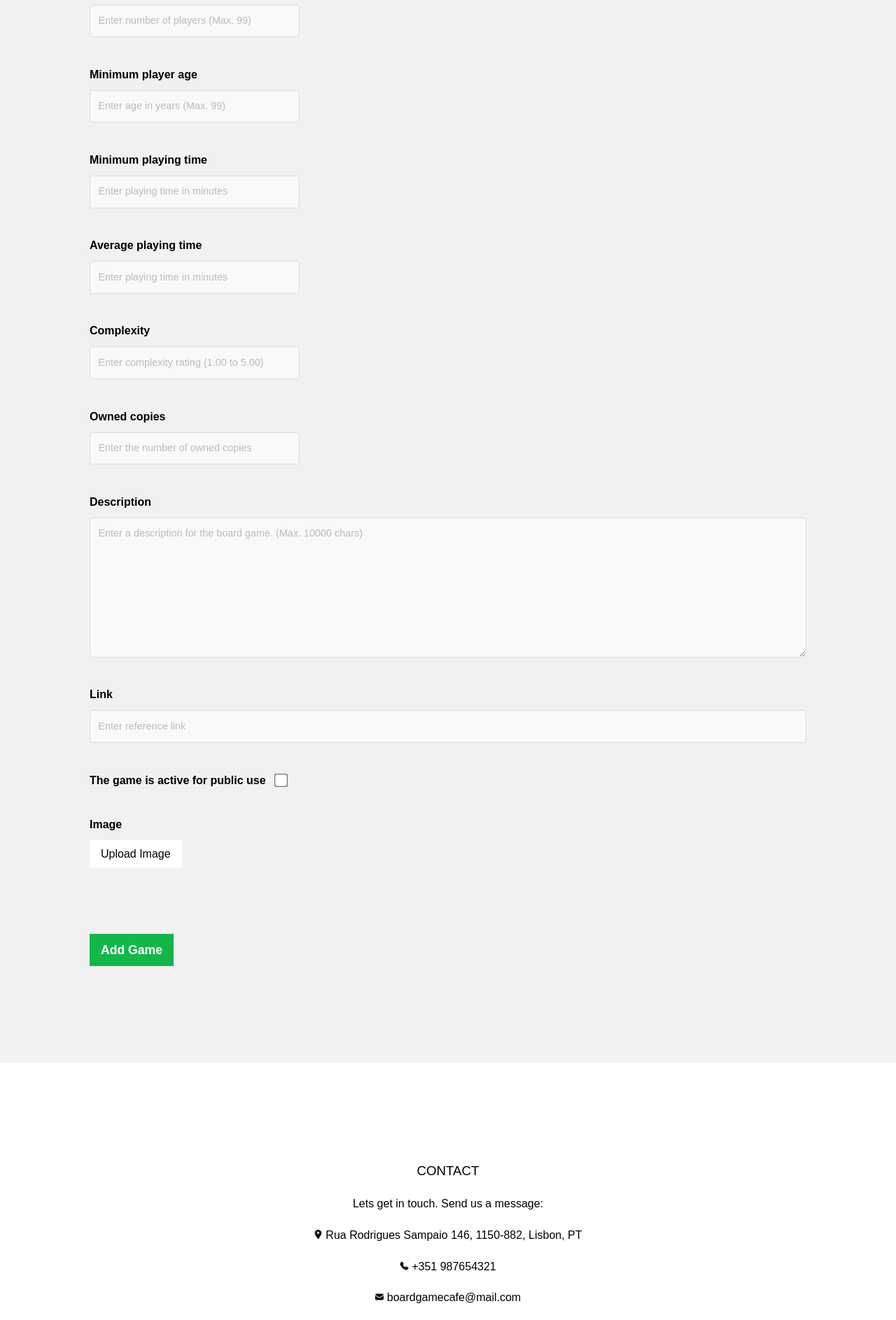
After one commit to pedroagria/DIAM_projecto, a Django app: page /boardgamecafe/addgame in a window 1280 px wide. The commit adds this page. Shown: the part 840-2727 px from the top of the page at 70% size. Run offline with Django 4.2, Linux system fonts and the light colour scheme.

Commit message:
Ainda a gerir a inserção de jogos

```diff
--- a/boardgamecafe/static/boardgamecafe/css/style.css
+++ b/boardgamecafe/static/boardgamecafe/css/style.css
@@ -264,31 +264,28 @@ body, html {
     height:auto;
 }
 
-.container_crude {
-  padding-left: 70px;
-  padding_right: 70px;
-  margin-right: 30px;
-  margin-left: 30px;
+ /*Se o label tiver as configurações ele substitui*/
+input[type="file"] {
+  opacity:0;
 }
 
-/*COPIED FOR CRUDE*/
+/* USED FOR CRUSE (ADAPTED FROM WEB) */
 /*@import url("https://fonts.googleapis.com/css?family=Source+Sans+Pro:400,400i,600,600i&display=swap");*/
 .form_crude {
-  font-family: "Source Sans Pro", sans-serif;
-  font-size: 16px;
+  /*font-family: "Source Sans Pro", sans-serif;*/
+  /*font-size: 16px;*/
   text-align: center;
 }
 
 .form_crude * {
   box-sizing: border-box;
   line-height: 1.5;
-
 }
 
-.form_crude_title {
-  font-size: 2em;
-  font-weight: 600;
-}
+/*.form_crude_title {*/
+/*  font-size: 2em;*/
+/*  font-weight: 600;*/
+/*}*/
 
 .form_crude_item {
   display: flex;
@@ -299,14 +296,18 @@ body, html {
   align-self: flex-start;
 }
 
+.form_crude_item_checkbox {
+  flex-direction: row;
+}
+
 .form_crude_label {
+  /*considerar tirar o font weight - ver com a claudia o que ela prefere*/
   font-weight: 600;
   padding: 10px 0;
 }
 
 .form_crude_input {
   -webkit-appearance: none;
-
   width: 100%;
   max-width: 425px;
 
@@ -315,13 +316,21 @@ body, html {
 
   padding: 0.8em;
   font-size: 0.9em;
-  font-family: "Source Sans Pro", sans-serif;
+  font-family: "Raleway", sans-serif;
 
   outline: none;
   border: 1px solid #dddddd;
   border-radius: 4px;
   background: #f9f9f9;
   transition: background 0.25s, border-color 0.25s, color 0.25s;
+}
+
+.form_crude_input--small {
+  max-width: 300px;
+}
+
+.form_crude_input--big {
+  max-width: 1300px;
 }
 
 .form_crude_input:focus {
@@ -353,31 +362,50 @@ body, html {
   visibility: visible;
 }
 
-.form_crude_input--small {
-  max-width: 250px;
-}
-
 textarea.form_crude_input {
-  resize: none;
+  /*resize: none;*/
   min-height: 200px;
 }
 
 .form_crude_btn {
-  font-family: "Source Sans Pro", sans-serif;
+  /*font-family: "Railway", sans-serif;*/
   font-weight: 600;
   font-size: 1.1em;
   padding: 10px 16px;
   margin: 10px 0;
-
   color: #ffffff;
   background: #14b64a;
-  border: 2px solid #0fa942;
-  border-radius: 5px;
-
-  cursor: pointer;
-  outline: none;
+  /*border: 2px solid #0fa942;*/
+  /*border-radius: 5px;*/
+  /*cursor: pointer;*/
+  /*outline: none;*/
+  /*text-align: center;*/
 }
 
 .form_crude_btn:active {
   background: #0fa942;
 }
+
+
+input[type=checkbox]
+{
+  /* Double-sized Checkboxes */
+  -ms-transform: scale(1.5); /* IE */
+  -moz-transform: scale(1.5); /* FF */
+  -webkit-transform: scale(1.5); /* Safari and Chrome */
+  -o-transform: scale(1.5); /* Opera */
+  transform: scale(1.5);
+  margin: 15px;
+  margin-bottom: 35px;
+  /*vertical-align: -10px;*/
+  /*padding: 10px 10px 10px;*/
+  /*vertical-align: -10px;*/
+}
+
+/* Might want to wrap a span around your checkbox text */
+.checkboxtext
+{
+  /* Checkbox text */
+  font-size: 110%;
+  display: inline;
+}
--- a/boardgamecafe/static/boardgamecafe/js/script.js
+++ b/boardgamecafe/static/boardgamecafe/js/script.js
@@ -0,0 +1,11 @@
+// PARA IMAGEM NO FORM
+function readImgURL(input) {
+    if (input.files && input.files[0]) {
+        var reader = new FileReader();
+        reader.onload = function (e) {
+            $('#boardgame_image')
+                .attr('src', e.target.result)
+        };
+        reader.readAsDataURL(input.files[0]);
+    }
+}
--- /dev/null
+++ b/boardgamecafe/templates/boardgamecafe/addeditgame.html
@@ -0,0 +1,95 @@
+{% extends "boardgamecafe/template.html" %}
+{% load static %}
+<!-- Backgroud image -->
+{% block header %}
+    <img class="img-index" src="{% static 'boardgamecafe/images/small_banner.png' %}" >
+{% endblock %}
+
+{% block content %}
+<div class="w3-light-grey w3-center" style="padding:128px">
+
+    <h1>ADD NEW BOARD GAME</h1>
+    <p> Fill in the data regarding the new board game to be added </p>
+
+    <form class="form_crude" action="{$ url 'boardgamecafe:addgame' %}" method="POST">
+        {% csrf_token %}
+        <div class="form_crude_item">
+            <label for="name" class="form_crude_label">Name</label>
+            <input type="text" maxlength="50" class="form_crude_input" name="name" id="name" placeholder="Enter the board game name" required>
+            <span class="form_crude_error">A sample error message</span>
+        </div>
+        <div class="form_crude_item">
+            <label for="release_year" class="form_crude_label">Year of release</label>
+            <input type="number" class="form_crude_input form_crude_input--small" name="release_year" id="release_year" max="3000" placeholder="Enter year of release (Max. 3000)" required>
+            <span class="form_crude_error">A sample error message</span>
+        </div>
+        <div class="form_crude_item">
+            <label for="min_players" class="form_crude_label">Minimum number of players</label>
+            <input type="number" class="form_crude_input form_crude_input--small" name="min_players" id="min_players" min="1" max="99" placeholder="Enter number of players (Max. 99)" required>
+            <span class="form_crude_error">A sample error message</span>
+        </div>
+        <div class="form_crude_item">
+            <label for="max_players" class="form_crude_label">Maximum number of players</label>
+            <input type="number" class="form_crude_input form_crude_input--small" name="max_players" id="max_players" min="1" max="99" placeholder="Enter number of players (Max. 99)" required>
+            <span class="form_crude_error">A sample error message</span>
+        </div>
+        <div class="form_crude_item">
+            <label for="min_age" class="form_crude_label">Minimum player age</label>
+            <input type="number" class="form_crude_input form_crude_input--small" name="min_age" id="min_age" min="0" max="99" placeholder="Enter age in years (Max. 99)" required>
+            <span class="form_crude_error">A sample error message</span>
+        </div>
+        <div class="form_crude_item">
+            <label for="min_playing_time" class="form_crude_label">Minimum playing time</label>
+            <input type="number" class="form_crude_input form_crude_input--small" name="min_playing_time" id="min_playing_time" min="1" placeholder="Enter playing time in minutes" required>
+            <span class="form_crude_error">A sample error message</span>
+        </div>
+        <div class="form_crude_item">
+            <label for="avg_playing_time" class="form_crude_label">Average playing time</label>
+            <input type="number" class="form_crude_input form_crude_input--small" name="avg_playing_time" id="avg_playing_time" min="1" placeholder="Enter playing time in minutes" required>
+            <span class="form_crude_error">A sample error message</span>
+        </div>
+        <div class="form_crude_item">
+            <label for="complexity" class="form_crude_label">Complexity</label>
+            <input type="number" class="form_crude_input form_crude_input--small" name="complexity" id="complexity" min="1" max="5" step=".01" placeholder="Enter complexity rating (1.00 to 5.00)" required>
+            <span class="form_crude_error">A sample error message</span>
+        </div>
+        <div class="form_crude_item">
+            <label for="number_of_copies" class="form_crude_label">Owned copies</label>
+            <input type="number" class="form_crude_input form_crude_input--small" name="number_of_copies" id="number_of_copies" min="0" placeholder="Enter the number of owned copies" required>
+            <span class="form_crude_error">A sample error message</span>
+        </div>
+        <div class="form_crude_item">
+            <label for="description" class="form_crude_label">Description</label>
+            <textarea maxlength="10000" class="form_crude_input form_crude_input--big" name="description" id="description" placeholder="Enter a description for the board game. (Max. 10000 chars)" required></textarea>
+            <span class="form_crude_error">A sample error message</span>
+        </div>
+        <div class="form_crude_item">
+            <label for="link" class="form_crude_label">Link</label>
+            <input type="url" class="form_crude_input form_crude_input--big" name="link" id="link" placeholder="Enter reference link" required>
+            <span class="form_crude_error">A sample error message</span>
+        </div>
+        <div class="form_crude_item form_crude_item_checkbox">
+            <label for="log_is_active" class="form_crude_label">The game is active for public use</label>
+            <input type="checkbox" name="log_is_active" id="log_is_active">
+            <span class="form_crude_error">A sample error message</span>
+        </div>
+        <div class="form_crude_item">
+            <label for="image" class="form_crude_label">Image</label>
+            <label for="image" class="w3-white w3-button">Upload Image</label>
+            <input type="file" accept="image" name="image" id="image" placeholder="Upload game image" onchange="readImgURL(this);" required>
+            <span class="form_crude_error">A sample error message</span>
+            <img id="boardgame_image" class="w3-third" src="">
+            <span class="form_crude_error">A sample error message</span>
+        </div>
+{#        <div class="form_crude_item">#}
+{#            <label for="expirydate" class="form_crude_label">Expiration Date</label>#}
+{#            <input type="date" class="form_crude_input form_crude_input--small" name="expirydate" id="expirydate" placeholder="Enter an expiration date">#}
+{#            <span class="form_crude_error">A sample error message</span>#}
+{#        </div>#}
+
+        <div class="form_crude_item">
+            <button class="form_crude_btn w3-button" type="submit">Add Game</button>
+        </div>
+    </form>
+ </div>
+ {% endblock %}
--- a/boardgamecafe/templates/boardgamecafe/games.html
+++ b/boardgamecafe/templates/boardgamecafe/games.html
@@ -1,4 +1,4 @@
-{% extends "boardgamecafe/index.html" %}
+{% extends "boardgamecafe/template.html" %}
 {% load static %}
 <!-- Backgroud image -->
 {% block header %}
--- /dev/null
+++ b/boardgamecafe/templates/boardgamecafe/template.html
@@ -0,0 +1,62 @@
+<!DOCTYPE html>
+<html lang="en">
+<head>
+    <title>Homepage</title>
+    <meta charset="UTF-8">
+    {% load static %}
+    <link rel="stylesheet" type="text/css" href="{% static 'boardgamecafe/css/style.css' %}" />
+</head>
+
+<header id="home">
+    <!-- Navbar (sit on top) -->
+    <div class="w3-top">
+        <div class="w3-bar w3-white w3-card" id="myNavbar">
+            <a href="#home" class="w3-bar-item w3-button w3-wide">BOARD GAME CAFE</a>
+            <!-- Right-sided navbar links -->
+            <div class="w3-right w3-hide-small">
+                <a href="#about" class="w3-bar-item w3-button">ABOUT</a>
+                <a href="#calendar" class="w3-bar-item w3-button"> CALENDAR</a>
+                <a href="#new_booking" class="w3-bar-item w3-button"> NEW BOOKING</a>
+                <a href="#games" class="w3-bar-item w3-button"> GAMES</a>
+                <a href="#pricing" class="w3-bar-item w3-button"> PRICING</a>
+                <a href="#contact" class="w3-bar-item w3-button"> CONTACT</a>
+                <a href="#sign_in" class="w3-bar-item w3-button"> SIGN IN</a>
+                <a href="#sign_up" class="w3-bar-item w3-button"> SIGN UP</a>
+                <a href="#personal_area" class="w3-bar-item w3-button"> PERSONAL AREA</a>
+                <a href="#log_out" class="w3-bar-item w3-button"> LOG OUT</a>
+            </div>
+        </div>
+    </div>
+    <!-- Backgroud image -->
+    {% block header %}
+        <img class="img-index" src="{% static 'boardgamecafe/images/small_banner.png' %}" >
+    {% endblock %}
+</header>
+
+<body>
+
+    <!-- About Section -->
+    {% block content %}
+    <div class="w3-container w3-light-grey w3-center" style="padding:128px 16px" id="about">
+        <h3>ABOUT US</h3>
+        <p>Key features of our company</p>
+    </div>
+    {% endblock %}
+
+    <!-- Footer -->
+    <footer class="w3-center" id="contact" style="padding:128px 16px">
+        <h3>CONTACT</h3>
+        <p>Lets get in touch. Send us a message:</p>
+        <p> <img class="img-icon" src="{% static 'boardgamecafe/images/pin_icon.png' %}" > Rua Rodrigues Sampaio 146, 1150-882, Lisbon, PT</p>
+        <p> <img class="img-icon" src="{% static 'boardgamecafe/images/phone_icon.png' %}" > +351 987654321</p>
+        <p> <img class="img-icon" src="{% static 'boardgamecafe/images/mail_icon.png' %}" > boardgamecafe@mail.com</p>
+        {% block footer %}
+            <img class="img-index" src="{% static 'boardgamecafe/images/location_with_pin2.png' %}" >
+        {% endblock %}
+        <a href="#home" class="w3-button w3-white">To the top</a>
+    </footer>
+    <script src="https://ajax.googleapis.com/ajax/libs/jquery/3.6.4/jquery.min.js"></script>
+    <script src="{% static 'boardgamecafe/js/script.js' %}"></script>
+</body>
+
+</html>
--- a/boardgamecafe/urls.py
+++ b/boardgamecafe/urls.py
@@ -6,7 +6,8 @@ urlpatterns = [
     path('', views.index, name='index'),
     path('games', views.games, name='games'),
     # admin
-    path('managegames', views.managegames, name='managegames'),
+    path('addgame', views.addgame, name='addgame'),
+    # path('editgame', views.addeditgame, name='editgame'),
     #templates for inspiration
     path('tempband', views.tempband, name='tempband'),
     path('tempcafe', views.tempcafe, name='tempcafe'),
--- a/boardgamecafe/views.py
+++ b/boardgamecafe/views.py
@@ -1,4 +1,8 @@
-from django.shortcuts import render
+from django.shortcuts import get_object_or_404, render
+from .models import BoardGame
+from django.http import HttpResponseRedirect
+from django.urls import reverse
+from django.utils import timezone
 #from django.http import HttpResponse
 
 # Create your views here.
@@ -9,8 +13,71 @@ def index(request):
 def games(request):
     return render(request, 'boardgamecafe/games.html')
 
-def managegames(request):
-    return render(request, 'boardgamecafe/managegames.html')
+def addgame(request):
+    # return render(request, 'boardgamecafe/addeditgame.html')
+    if not request.method == 'POST':
+        return render(request, 'boardgamecafe/addeditgame.html')
+    name = request.POST.get('name')
+    release_year = request.POST.get('release_year')
+    min_players = request.POST.get('min_players')
+    max_players = request.POST.get('max_players')
+    min_age = request.POST.get('min_age')
+    min_playing_time = request.POST.get('min_playing_time')
+    avg_playing_time = request.POST.get('avg_playing_time')
+    complexity = request.POST.get('complexity')
+    number_of_copies = request.POST.get('number_of_copies')
+    description = request.POST.get('description')
+    link = request.POST.get('link')
+    image = request.POST.get('image')
+    if request.POST.get('log_is_active'):
+        log_is_active = True
+    else:
+        log_is_active = False
+    if name and release_year and min_players and max_players and min_age and min_playing_time and avg_playing_time and complexity and number_of_copies and description and link and image:
+        boardgame = BoardGame(name=name, release_year=release_year, min_players=min_players, max_players=max_players, min_age=min_age, min_playing_time=min_playing_time, avg_playing_time=avg_playing_time, complexity=complexity, number_of_copies=number_of_copies, description=description, link=link, image=image, log_is_active=log_is_active, log_date_created=timezone.now(), log_date_last_update=timezone.now())
+        boardgame.save()
+        return HttpResponseRedirect(reverse('boardgamecafe:managegames'))
+    return HttpResponseRedirect(reverse('boargamecafe:addeditgame')) # adicionar mensagem de erro?
+
+# AINDA NAO FUNCIONAL E MAIS PARA REFERENCIA
+def editgame(request, boardgame_id):
+    boardgame = get_object_or_404(BoardGame, pk=boardgame_id)
+    if not request.method == 'POST':
+        return render(request, 'boardgamecafe/addeditgame.html')
+    name = request.POST.get('name')
+    release_year = request.POST.get('release_year')
+    min_players = request.POST.get('min_players')
+    max_players = request.POST.get('max_players')
+    min_age = request.POST.get('min_age')
+    min_playing_time = request.POST.get('min_playing_time')
+    avg_playing_time = request.POST.get('avg_playing_time')
+    complexity = request.POST.get('complexity')
+    number_of_copies = request.POST.get('number_of_copies')
+    description = request.POST.get('description')
+    link = request.POST.get('link')
+    image = request.POST.get('image')
+    if request.POST.get('log_is_active'):
+        log_is_active = True
+    else:
+        log_is_active = False
+    if name and release_year and min_players and max_players and min_age and min_playing_time and avg_playing_time and complexity and number_of_copies and description and link and image:
+        boardgame.name = name
+        boardgame.release_year = release_year
+        boardgame.min_players = min_players
+        boardgame.max_players = max_players
+        boardgame.min_age = min_age
+        boardgame.min_playing_time = min_playing_time
+        boardgame.avg_playing_time = avg_playing_time
+        boardgame.complexity = complexity
+        boardgame.number_of_copies = number_of_copies
+        boardgame.description = description
+        boardgame.link = link
+        boardgame.image = image
+        log_is_active = log_is_active
+        log_date_last_update = timezone.now()
+        boardgame.save()
+        return HttpResponseRedirect(reverse('boardgamecafe:managegames'))
+    return HttpResponseRedirect(reverse('boargamecafe:addeditgame'))  # adicionar mensagem de erro?
 
 def tempband(request):
     return render(request, 'boardgamecafe/tempband.html')
```
Also changed, not shown: boardgamecafe/models.py (+9 -8 lines), boardgamecafe/templates/boardgamecafe/index.html (+6 -61 lines), boardgamecafe/templates/boardgamecafe/managegames.html (deleted, +0 -41 lines), boardgamecafe/migrations/0001_initial.py, db.sqlite3.
